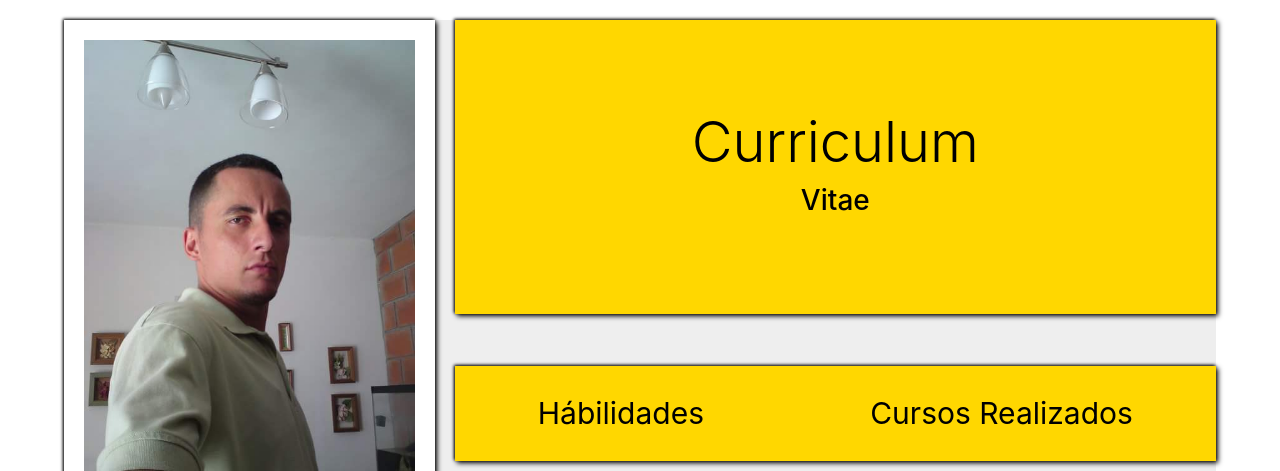
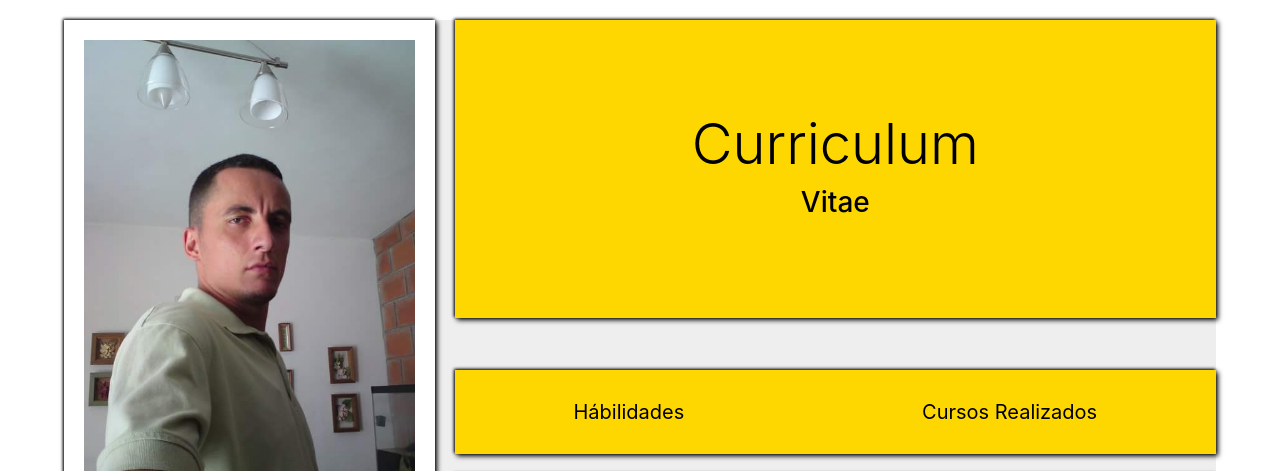
Before and after one commit to OgbeTuanilara/curriculum, a website: page index.html in a window 1280 px wide. Shown: the top 471 px of the page. Drawn offline with nearby package versions, Linux system fonts and the light colour scheme.

Commit message:
listo hasta los momentos

```diff
--- a/css/estilo.css
+++ b/css/estilo.css
@@ -3,6 +3,7 @@
   padding: 0;
   box-sizing: border-box;
   list-style: none;
+  text-decoration: none;
   -webkit-box-sizing: border-box;
   -moz-box-sizing: border-box;
 }
@@ -41,7 +42,7 @@
               -1px -1px 3px black;
 }
 .contenedor .navegador a{
-  font-size: 30px;
+  font-size: 20px;
 }
 /*estudios realizados*/
 .contenedor .estudios-realizados{
@@ -75,20 +76,32 @@
 @media screen and (max-width: 479px){
 .contenedor .jumbotron{background: brown;color:white;}
 .contenedor .navegador{background: brown;}
-.contenedor .navegador a{color: white;}
+.contenedor .navegador a{color: white; font-size: 18px;}
 .contenedor .pies-pagina{line-height: 100px;font-size: 13px; min-height: 100px;}
+/*cursos realizados*/
+.contenedor .cursos-realizados h1{font-size: 20px;}
+.contenedor .cursos-realizados ul li{font-size: 12px;}
+/*estudios realizados*/
+.contenedor .estudios-realizados h1, h2, h3, h4, h5 {font-size: 25px;}
+.contenedor .estudios-realizados p{font-size: 12px;}
 }
 @media (min-width: 480px) and (max-width: 767px){
   .contenedor .jumbotron{background: navy;color: white;}
   .contenedor .navegador{background: navy;}
-  .contenedor .navegador a{color: white;}
-  .contenedor .pies-pagina{line-height: 100px;font-size: 13px; min-height: 100px;}
+  .contenedor .navegador a{color: white;font-size: 18px;}
+  .contenedor .pies-pagina{line-height: 100px;font-size: px; min-height: 100px;}
+  .contenedor .cursos-realizados h1, h2, h3, h4, h5 {font-size: 30px;}
+  .contenedor .cursos-realizados ul{font-size: 13px;}
+  .contenedor .pies-pagina{line-height: 100px;font-size: 20px; min-height: 100px;}
 }
   @media (min-width: 768px) and (max-width: 991px){
     .contenedor .jumbotron{background: greenyellow;}
     .contenedor .navegador{background: greenyellow;}
-    .contenedor .navegador a{color: black;}
-    .contenedor .pies-pagina{line-height: 100px;font-size: 13px; min-height: 100px;}
+    .contenedor .navegador a{color: black; font-size: 20px;}
+    .contenedor .pies-pagina{line-height: 100px;font-size: 25px; min-height: 100px;}
+    .contenedor .cursos-realizados h1, h2, h3, h4, h5 {font-size: 35px;}
+    .contenedor .cursos-realizados ul{font-size: 13px;}
+    .contenedor .pies-pagina{line-height: 100px;font-size: 20px; min-height: 100px;}
   }
   @media (min-width: 992px) and (max-width: 1999px){
     .contenedor .jumbotron{background: rgb(240, 43, 8); color: white;}
--- a/index.html
+++ b/index.html
@@ -34,7 +34,7 @@
   <p class="dato4"><i class="fa fa-home text-info mr-3"></i><a class="text-info" href="img/direccion.jpg">Habitación</a></p>
   <p class="dato5"><i class="fa fa-envelope mr-3 text-info"></i>perezsosa_141@hotmail.com</p>
   <p class="dato6"><i class="fa fa-phone text-info mr-3"></i>0424-496-17-72</p>
-<p class="dato7"><i class="fa fa-calendar text-info mr-3"></i>08/08/83</p>
+ <p class="dato7"><i class="fa fa-calendar text-info mr-3"></i>08/08/83</p>
 <br>
 <h4 id="habilidad" class="dato8 mb-3 text-center">Habilidades y Herramientas:</h4>
 <ul>
@@ -70,7 +70,7 @@
 </section>
 <!--estudios realizados-->
 <section class="estudios-realizados">
-  <h1 class="text4" ><i class=" fas fa-school"></i>Estudio Realizados</h1>
+  <h1 class="text4" >Estudio Realizados</h1>
     <ul>
       <li>
         <h5 class="text5">Secundaria:</h5>
--- a/js/Revel.js
+++ b/js/Revel.js
@@ -19,7 +19,7 @@ sr.reveal('.text', {
 });
 sr.reveal('.text1', {
     duration: 2000,
-    delay: 1200
+    delay: 1000
 });
 //caja nav
 sr.reveal('.navegador', {
@@ -35,7 +35,7 @@ sr.reveal('.text2', {
 sr.reveal('.text3', {
     duration: 2000,
     origin: 'right',
-    delay: 1100
+    delay: 1000
 });
 //caja estudio realizado
 sr.reveal('.estudios-realizados', {
@@ -51,67 +51,67 @@ sr.reveal('.datos-personales', {
 sr.reveal('.text4', {
     duration: 2000,
     origin: 'right',
-    delay: 1200
+    delay: 1000
 });
 sr.reveal('.text5', {
     duration: 2000,
     origin: 'right',
-    delay: 1300
+    delay: 1000
 });
 sr.reveal('.text6', {
     duration: 2000,
     origin: 'right',
-    delay: 1400
+    delay: 1000
 });
 sr.reveal('.text7', {
     duration: 2000,
     origin: 'top',
-    delay: 1500
+    delay: 1000
 });
 sr.reveal('.text8', {
     duration: 2200,
     origin: 'top',
-    delay: 1600
+    delay: 1000
 });
 sr.reveal('.text9', {
     duration: 2000,
     origin: 'top',
-    delay: 1700
+    delay: 1000
 });
 sr.reveal('.text10', {
     duration: 2000,
     origin: 'top',
-    delay: 1800
+    delay: 1000
 });
 sr.reveal('.text11', {
     duration: 2000,
     origin: 'top',
-    delay: 1900
+    delay: 1000
 });
 sr.reveal('.text12', {
     duration: 2000,
     origin: 'top',
-    delay: 2000
+    delay: 1000
 });
 sr.reveal('.text13', {
     duration: 2000,
     origin: 'top',
-    delay: 2100
+    delay: 1000
 });
 sr.reveal('.text14', {
     duration: 2000,
     origin: 'top',
-    delay: 2200
+    delay: 1000
 });
 sr.reveal('.text15', {
     duration: 2000,
     origin: 'top',
-    delay: 2300
+    delay: 1000
 });
 sr.reveal('.text16', {
     duration: 2000,
     origin: 'top',
-    delay: 2400
+    delay: 1000
 });
 sr.reveal('.dato', {
     duration: 2000,
@@ -121,82 +121,81 @@ sr.reveal('.dato', {
 sr.reveal('.dato1', {
     duration: 2000,
     origin: 'top',
-    delay: 1100
+    delay: 1000
 });
 sr.reveal('.dato2', {
     duration: 2000,
     origin: 'top',
-    delay: 1200
+    delay: 1000
 });
 sr.reveal('.dato3', {
     duration: 2000,
     origin: 'top',
-    delay: 1300
+    delay: 1000
 });
 sr.reveal('.dato4', {
     duration: 2000,
     origin: 'top',
-    delay: 1400
+    delay: 1000
 });
 sr.reveal('.dato5', {
     duration: 2000,
     origin: 'top',
-    delay: 1500
+    delay: 1000
 });
 sr.reveal('.dato6', {
     duration: 2000,
     origin: 'top',
-    delay: 1600
+    delay: 1000
 });
 sr.reveal('.dato7', {
     duration: 2000,
     origin: 'top',
-    delay: 1700
+    delay: 1000
 });
 sr.reveal('.dato8', {
     duration: 2000,
     origin: 'top',
-    delay: 1800
+    delay: 1000
 });
 sr.reveal('.dato9', {
     duration: 2000,
     origin: 'top',
-    delay: 1900
+    delay: 1000
 });
 sr.reveal('.dato10', {
     duration: 2000,
     origin: 'top',
-    delay: 2000
+    delay: 1000
 });
 sr.reveal('.dato11', {
     duration: 2000,
     origin: 'top',
-    delay: 2100
+    delay: 1000
 });
 sr.reveal('.dato12', {
     duration: 2000,
     origin: 'top',
-    delay: 2200
+    delay: 1000
 });
 sr.reveal('.dato13', {
     duration: 2000,
     origin: 'top',
-    delay: 2300
+    delay: 1000
 });
 sr.reveal('.dato14', {
     duration: 2000,
     origin: 'top',
-    delay: 2400
+    delay: 1000
 });
 sr.reveal('.dato15', {
     duration: 2000,
     origin: 'top',
-    delay: 2500
+    delay: 1000
 });
 sr.reveal('.pies-pagina',{
     duration: 2000,
     origin: 'top',
-    distance: '300px',
     delay: 1000
 });
 });
```
